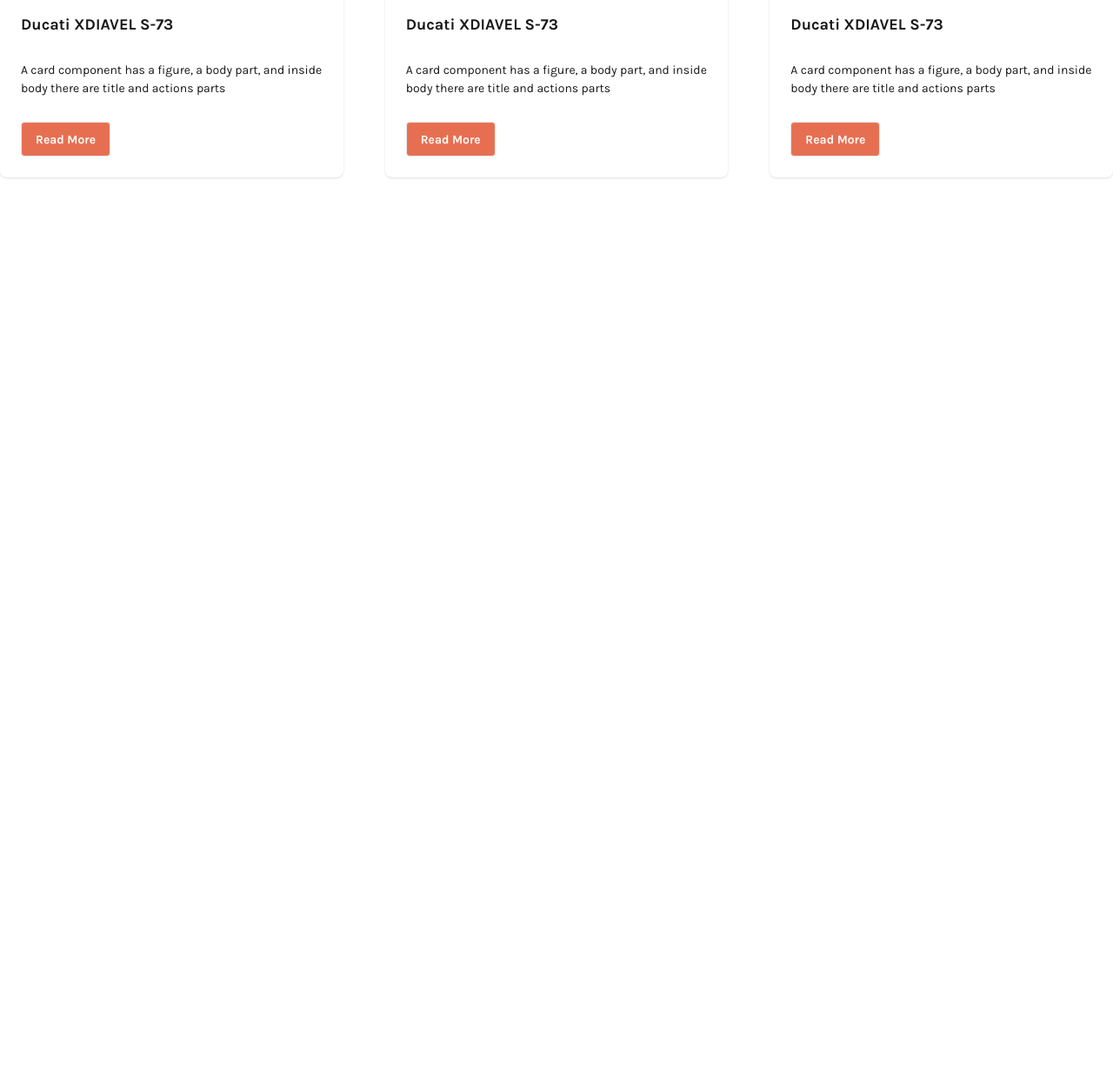
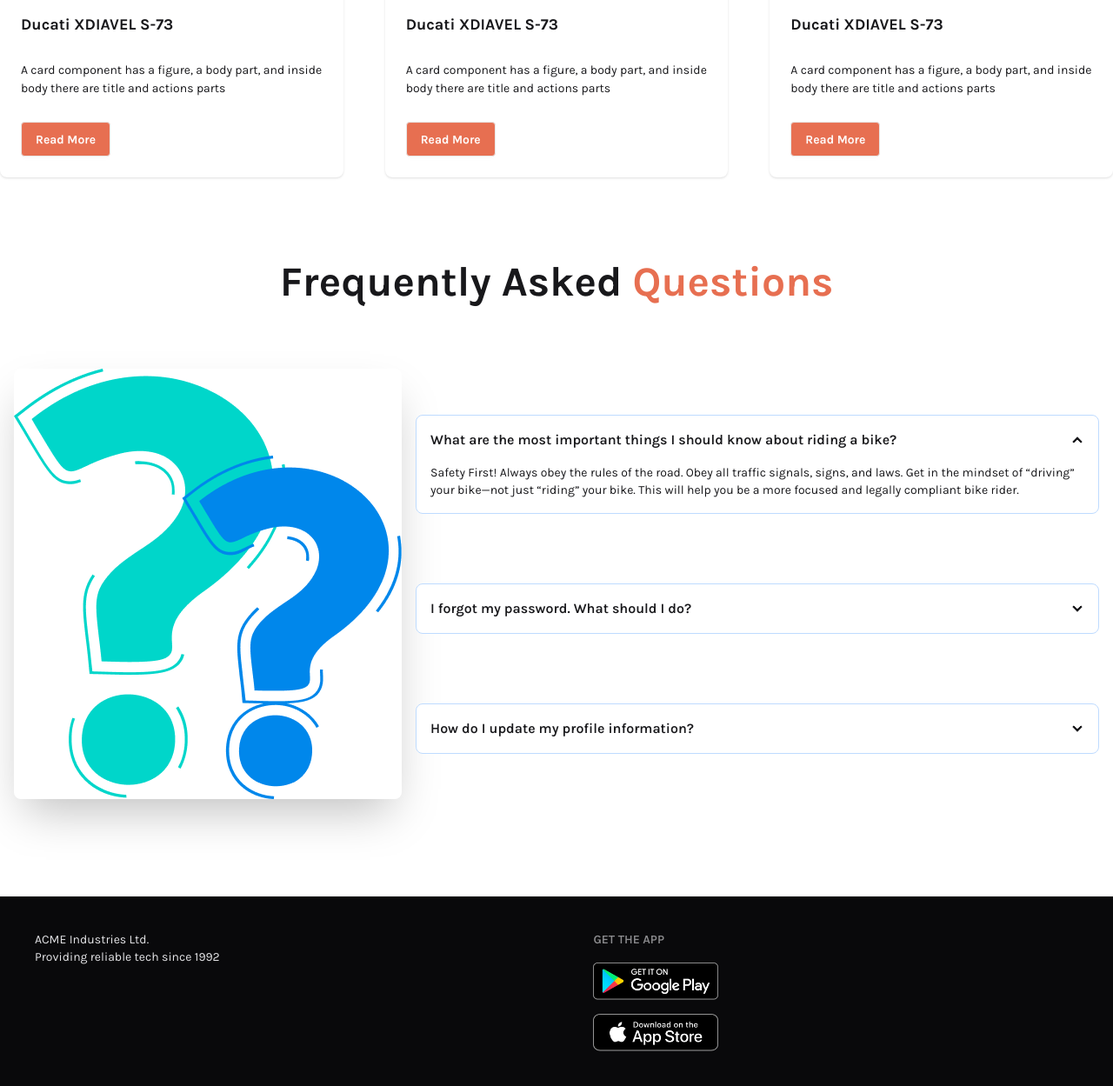
Before and after one commit to Sabbir486/WebDev-PH, a plain HTML site: page Milestone- 3/02_Second_Module/Project_Biker_Zone/index.html in a window 1280 px wide. Shown: the part 1393-2642 px from the top of the page at 87% size. Before the commit the page ends 1693 px from the top, so only its background shows below. Drawn offline with nearby package versions, Linux system fonts and the light colour scheme.

Commit message:
Almost Done

```diff
--- a/Milestone- 3/02_Second_Module/Project_Biker_Zone/index.html
+++ b/Milestone- 3/02_Second_Module/Project_Biker_Zone/index.html
@@ -208,10 +208,68 @@
 
          </div>
 
+        <!-- FAQ -->
+         <div class="my-24">
+            <h2 class="text-5xl font-bold text-center mb-15">Frequently Asked <span class="text-[#E76F51]">Questions</span></h2>
+
+            <!-- Hero Section -->
+            <div class="hero">
+                <div class="hero-content flex-col md:flex-row">
+                    <img
+                    src="./images/others/faq.png"
+                    class="max-w-md rounded-lg shadow-2xl"
+                    />
+                    <div class="space-y-4 lg:space-y-20">
+                        <div class="collapse collapse-arrow bg-base-100 border border-base-300 border-blue-200">
+                        <input type="radio" name="my-accordion-2" checked="checked" />
+                        <div class="collapse-title font-semibold">What are the most important things I should
+                        know about riding a bike?</div>
+                        <div class="collapse-content text-sm">Safety First! Always obey the rules of the road. Obey all traffic signals, signs, and laws. Get in the mindset of “driving” your bike—not just “riding” your bike. This will help you be a more focused and legally compliant bike rider. </div>
+                        </div>
+                        <div class="collapse collapse-arrow bg-base-100 border border-base-300 border-blue-200">
+                        <input type="radio" name="my-accordion-2" />
+                        <div class="collapse-title font-semibold">I forgot my password. What should I do?</div>
+                        <div class="collapse-content text-sm">Click on "Forgot Password" on the login page and follow the instructions sent to your email.</div>
+                        </div>
+                        <div class="collapse collapse-arrow bg-base-100 border border-base-300 border-blue-200">
+                        <input type="radio" name="my-accordion-2" />
+                        <div class="collapse-title font-semibold">How do I update my profile information?</div>
+                        <div class="collapse-content text-sm">Go to "My Account" settings and select "Edit Profile" to make changes.</div>
+                        </div>
+
+                    </div>
+                </div>
+            </div>
+         </div>
+
 
      </main>
 
     <!-- Footer Section -->
+     <footer>
+        <footer class="footer sm:footer-horizontal bg-neutral text-neutral-content p-10">
+    <aside>
+
+        <p>
+        ACME Industries Ltd.
+        <br />
+        Providing reliable tech since 1992
+        </p>
+    </aside>
+    <nav>
+        <h6 class="footer-title">Get the App</h6>
+        <div class="grid grid-cols-1 gap-4">
+        <a>
+            <img class="w-36" src="./images/others/android.png" alt="">
+        </a>
+        <a>
+            <img class="w-36" src="./images/others/ios.png" alt="">
+        </a>
+
+        </div>
+    </nav>
+    </footer>
+     </footer>
 
 </body>
 </html>
```
